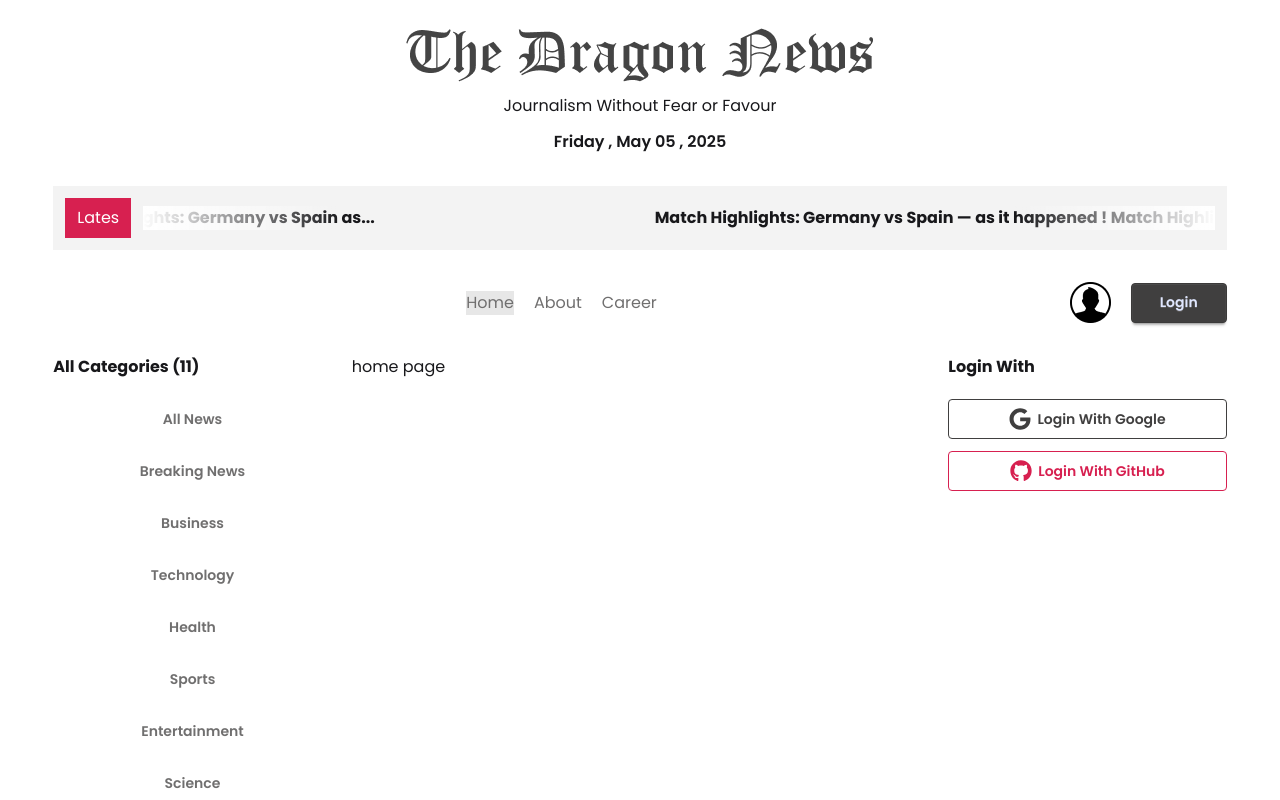
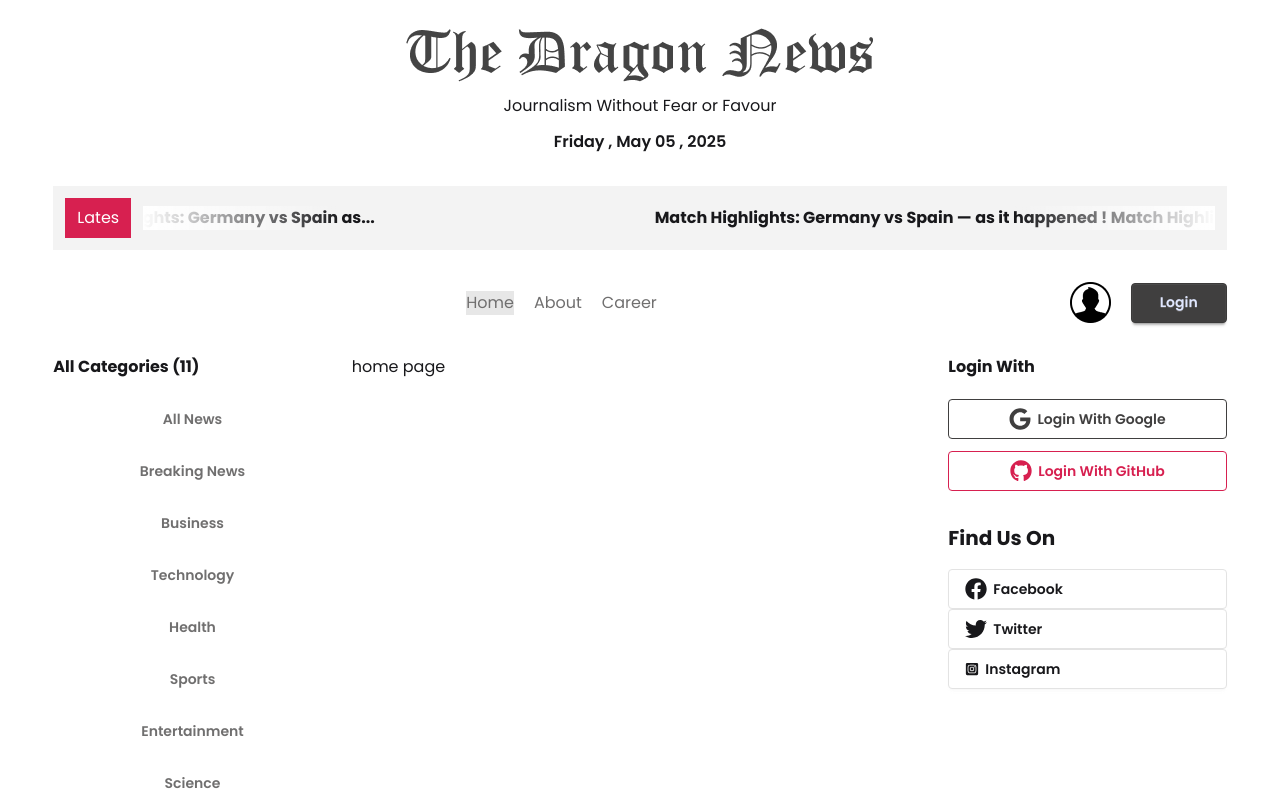
Before and after one commit to mdraisul1/dragon-news-coding, a React (Vite) app: page / in a window 1280 px wide. Shown: the top 800 px of the page. Built offline with nearby package versions, Linux system fonts and the light colour scheme.

Commit message:
Added find us section to create react projects

```diff
--- /dev/null
+++ b/src/components/homeLayouts/FindUs.jsx
@@ -0,0 +1,26 @@
+import React from 'react'
+import { FaFacebook, FaInstagramSquare, FaTwitter } from 'react-icons/fa';
+
+const FindUS = () => {
+  return (
+    <div>
+      <h2 className="font-bold text-[20px]">Find Us On</h2>
+      <div className="w-full flex flex-col mt-4">
+        <button className="btn bg-base-100 justify-start">
+          <FaFacebook size={22} />
+          Facebook
+        </button>
+        <button className="btn bg-base-100 justify-start">
+          <FaTwitter size={22} />
+          Twitter
+        </button>
+        <button className="btn bg-base-100 justify-start">
+          <FaInstagramSquare />
+          Instagram
+        </button>
+      </div>
+    </div>
+  );
+}
+
+export default FindUS
--- a/src/components/homeLayouts/RightAside.jsx
+++ b/src/components/homeLayouts/RightAside.jsx
@@ -1,10 +1,12 @@
 import React from 'react'
 import SocialLogin from './SocialLogin'
+import FindUS from './FindUS.JSX'
 
 const RightAside = () => {
   return (
-    <div>
+    <div className='space-y-8'>
       <SocialLogin></SocialLogin>
+      <FindUS></FindUS>
     </div>
   )
 }
```
